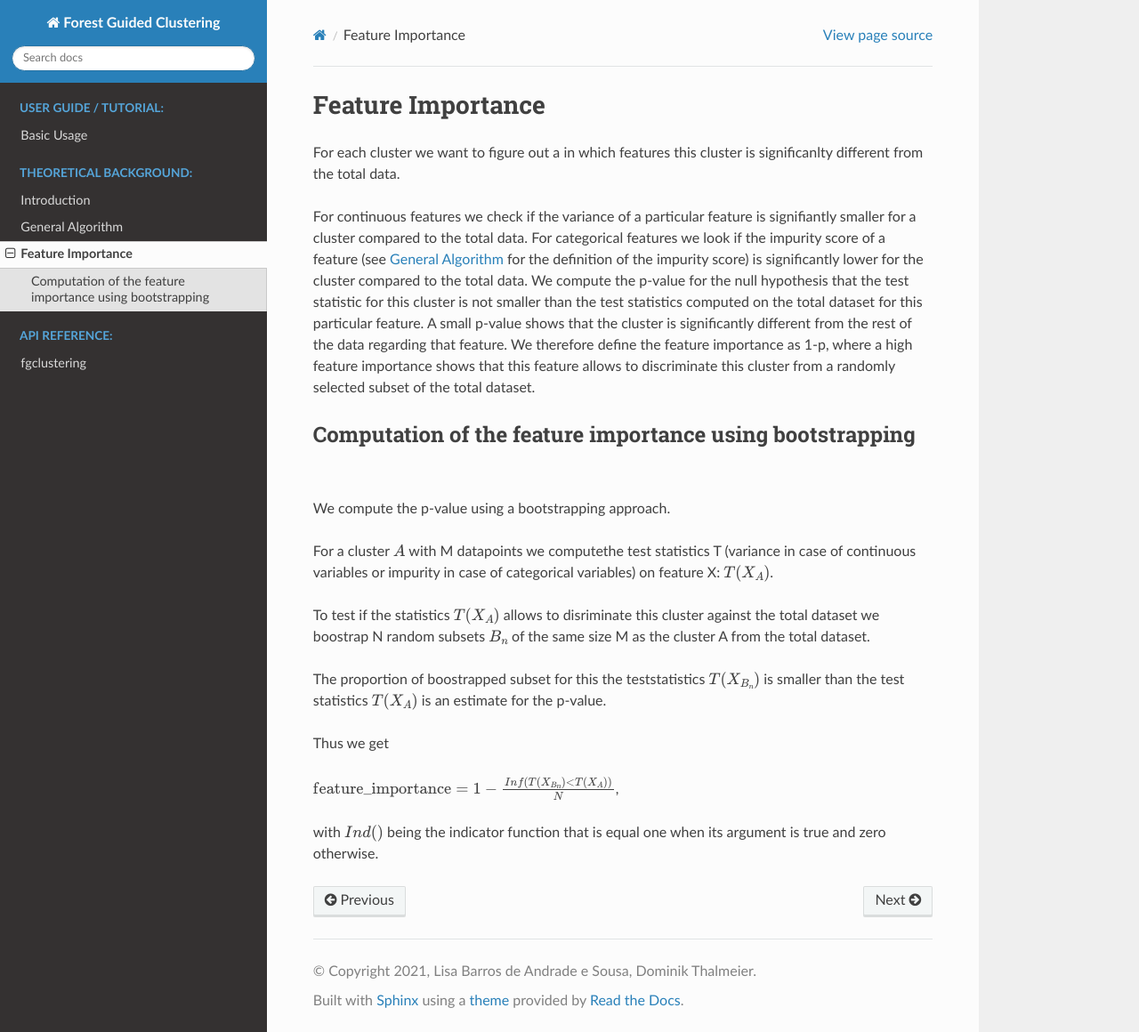
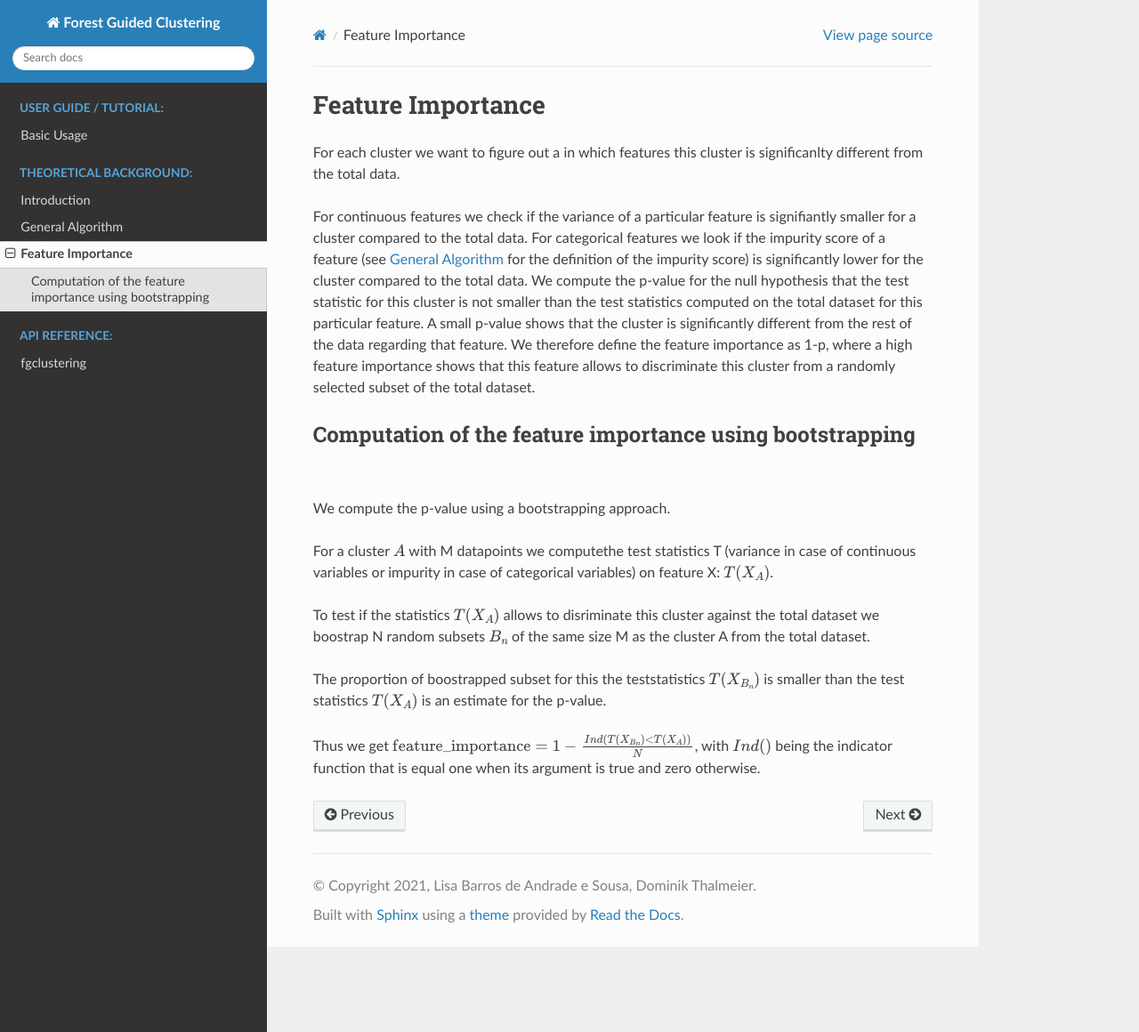
Before and after one commit to HelmholtzAI-Consultants-Munich/fg-clustering, a Sphinx documentation site: the page built from docs/source/feature_importance.rst, in a window 1280 px wide and 1160 px high. Shown: the whole window at 89% size. Built offline with Sphinx 7.4.7 and the Read the Docs theme 2.0.0, drawn with Linux system fonts in a browser that asks for light colours; pages that are not in the unit, such as notebooks, are missing from menus.

Commit message:
Update feature_importance.rst

```diff
--- a/docs/source/feature_importance.rst
+++ b/docs/source/feature_importance.rst
@@ -25,7 +25,5 @@ The proportion of boostrapped subset for this the teststatistics :math:`T(X_{B_n
 p-value.
 
 Thus we get
-
-:math:`\text{feature_importance} = 1-\frac{Inf(T(X_{B_n})<T(X_A))}{N}`,
-
+:math:`\text{feature_importance} = 1-\frac{Ind(T(X_{B_n})<T(X_A))}{N}`,
 with :math:`Ind()` being the indicator function that is equal one when its argument is true and zero otherwise.
```
